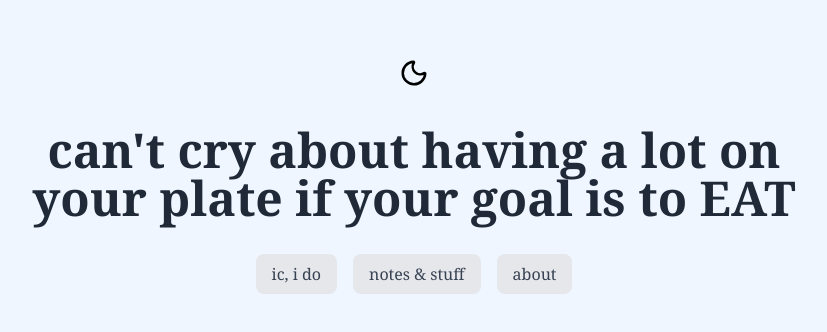
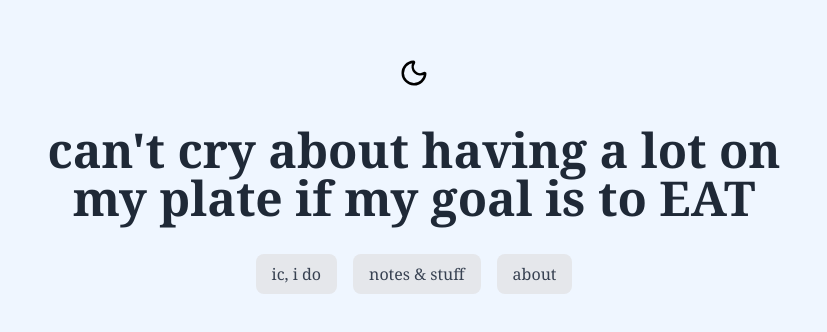
Before and after one commit to irisc52/ic-i-do, a React (Vite) app: page / in a window 1280 px wide. Shown: the part 224-556 px from the top of the page, without its empty margins (226-1053 px from the left). Built offline with nearby package versions, Linux system fonts and the light colour scheme.

Commit message:
typing animation

```diff
--- a/package.json
+++ b/package.json
@@ -13,7 +13,8 @@
     "lucide-react": "^0.562.0",
     "react": "^19.2.0",
     "react-dom": "^19.2.0",
-    "react-inline-editing": "^1.0.10"
+    "react-inline-editing": "^1.0.10",
+    "react-simple-typewriter": "^5.0.1"
   },
   "devDependencies": {
     "@eslint/js": "^9.39.1",
--- a/src/Welcome.jsx
+++ b/src/Welcome.jsx
@@ -1,5 +1,6 @@
 import React, { useState, useEffect } from 'react';
 import { MoonIcon, SunIcon } from 'lucide-react';
+import { Typewriter } from 'react-simple-typewriter';
 
 const themes = {
     light: {
@@ -25,10 +26,21 @@ const themes = {
     // pink: {}
 }
 
+const moods = {
+    normal: {
+        message: ["welcome!"]
+    },
+    iris: {
+        message: ["can't cry about having a lot on my plate if my goal is to EAT"]
+    },
+
+}
+
 export default function Welcome() {
 
     const [currentPage, setCurrentPage] = useState('')
     const [theme, setTheme] = useState('light')
+    const [mood, setMood] = useState('iris')
 
     const toggleTheme = (theme) => {
         theme === 'light' ?
@@ -36,6 +48,7 @@ export default function Welcome() {
     }
 
     const t = themes[theme];
+    const m = moods[mood];
 
     return (
     <div className={`min-h-screen ${t.bg } p-8 flex items-center justify-center`}>
@@ -49,7 +62,7 @@ export default function Welcome() {
             </button>
 
             <h1 className={`text-5xl font-serif font-bold ${t.text} mb-4`}>
-                can't cry about having a lot on your plate if your goal is to EAT
+                <Typewriter words={m.message} loop={1}/>
             </h1>
 
             <div className="flex gap-4 justify-center">
```
Also changed, not shown: 1 other file (tests, documents, lock files or other folders).
